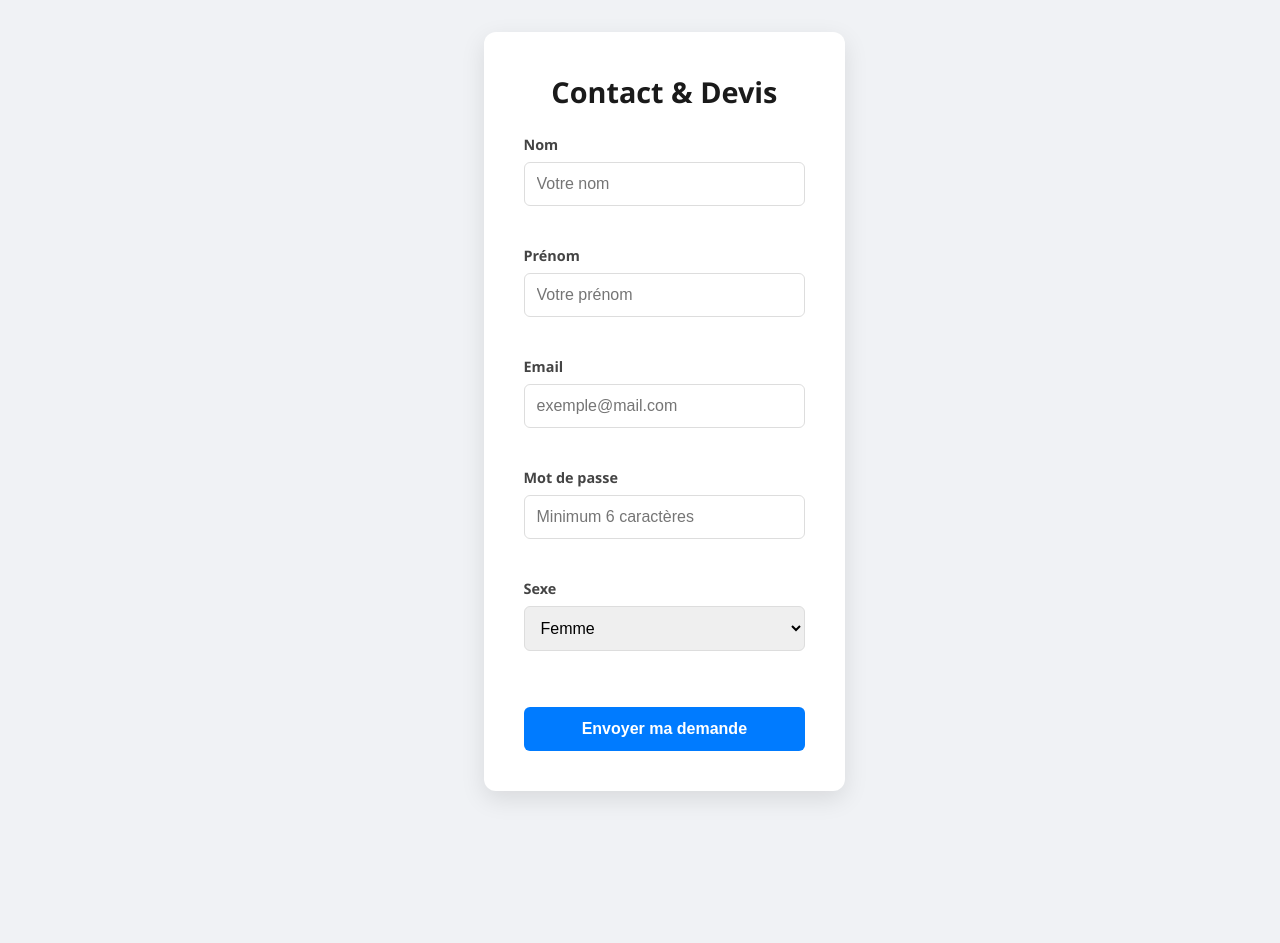
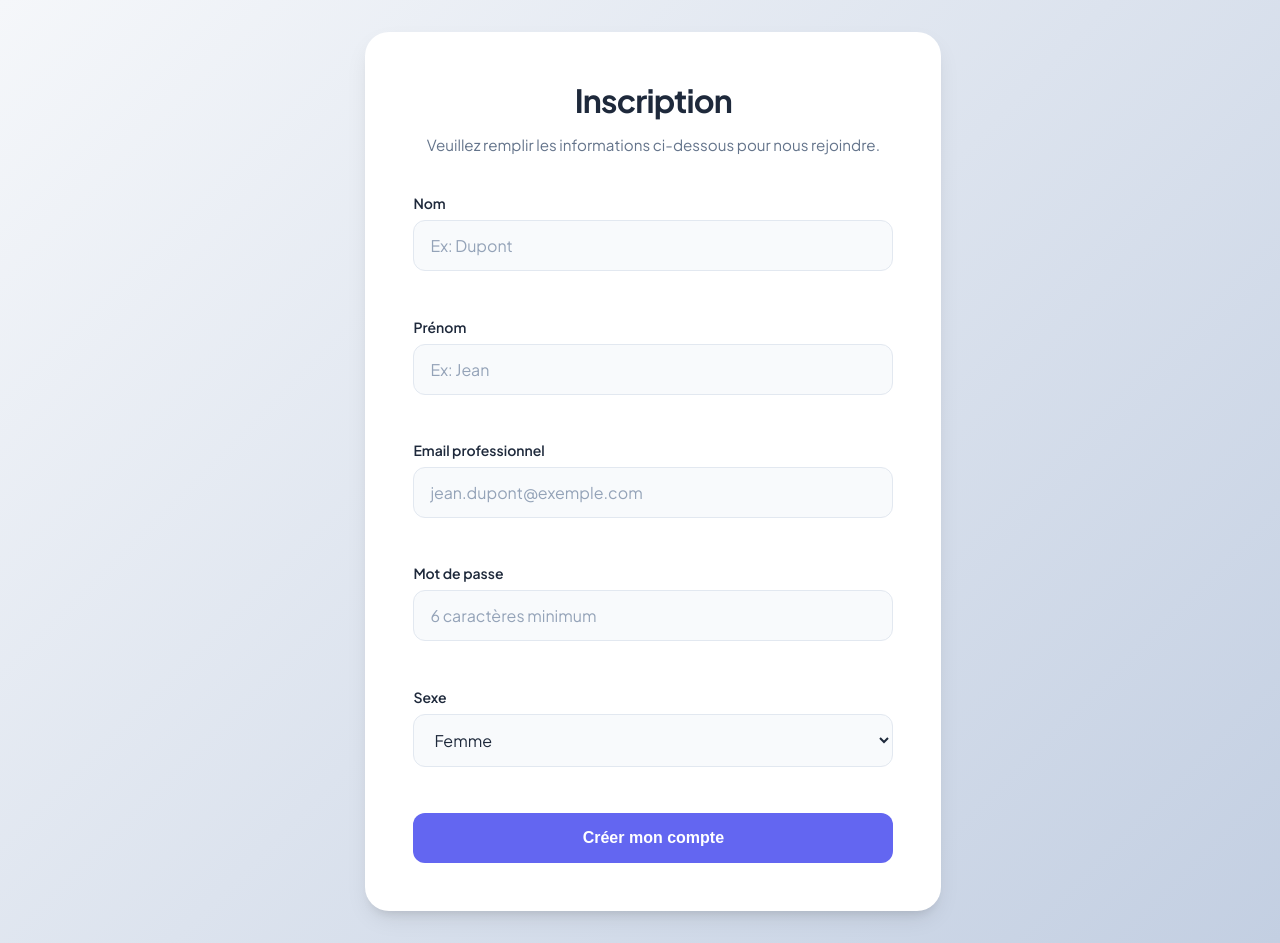
Before and after one commit to cha454/formulaire-firebase, a React (Vite) app: page / in a window 1280 px wide. Before the commit the page ends 823 px from the top, so only its background shows below. Built offline with nearby package versions, Linux system fonts and the light colour scheme; no server answers.

Commit message:
Design : overhaul complet pour un look moderne et premium

```diff
--- a/index.html
+++ b/index.html
@@ -4,6 +4,9 @@
     <meta charset="UTF-8" />
     <meta name="viewport" content="width=device-width, initial-scale=1.0" />
     <title>Formulaire React</title>
+    <link rel="preconnect" href="https://fonts.googleapis.com">
+    <link rel="preconnect" href="https://fonts.gstatic.com" crossorigin>
+    <link href="https://fonts.googleapis.com/css2?family=Plus+Jakarta+Sans:wght@400;500;600;700&display=swap" rel="stylesheet">
   </head>
   <body>
     <div id="root"></div>
--- a/src/App.jsx
+++ b/src/App.jsx
@@ -56,19 +56,13 @@ function App() {
 
   const handleChange = (event) => {
     const { name, value } = event.target;
-
-    // Mise à jour des données
     setFormData((prev) => ({ ...prev, [name]: value }));
-
-    // Validation en temps réel
     const error = validateField(name, value);
     setErrors((prev) => ({ ...prev, [name]: error }));
   };
 
   const handleSubmit = async (event) => {
     event.preventDefault();
-
-    // Validation finale avant envoi
     const newErrors = {};
     Object.keys(formData).forEach(key => {
       const error = validateField(key, formData[key]);
@@ -99,7 +93,6 @@ function App() {
         createdAt: serverTimestamp(),
         userId: auth.currentUser.uid
       });
-
       setSubmitted(true);
       setFormData({ nom: '', prenom: '', email: '', motDePasse: '', sexe: 'femme' });
     } catch (error) {
@@ -114,9 +107,9 @@ function App() {
     return (
       <div className="container">
         <div className="success-container">
-          <div className="success-icon">✓</div>
-          <h1>Merci !</h1>
-          <p>Votre demande a été enregistrée avec succès.</p>
+          <div className="success-icon-wrapper">✓</div>
+          <h1>Succès !</h1>
+          <p className="subtitle">Votre demande a été enregistrée avec succès. Nous vous contacterons bientôt.</p>
           <button onClick={() => setSubmitted(false)}>Retour au formulaire</button>
         </div>
       </div>
@@ -125,12 +118,14 @@ function App() {
 
   return (
     <div className="container">
-      <h1>Contact & Devis</h1>
+      <h1>Inscription</h1>
+      <p className="subtitle">Veuillez remplir les informations ci-dessous pour nous rejoindre.</p>
 
       {message && (
         <div style={{
-          padding: '10px', marginBottom: '20px', borderRadius: '4px',
-          backgroundColor: '#ffebee', color: '#c62828', textAlign: 'center'
+          padding: '12px', marginBottom: '24px', borderRadius: '12px',
+          backgroundColor: '#fff1f2', color: '#e11d48', textAlign: 'center',
+          fontSize: '0.9rem', fontWeight: '500', border: '1px solid #ffe4e6'
         }}>
           {message}
         </div>
@@ -142,7 +137,7 @@ function App() {
           <input
             id="nom" name="nom" type="text"
             className={errors.nom ? 'invalid' : ''}
-            placeholder="Votre nom"
+            placeholder="Ex: Dupont"
             value={formData.nom}
             onChange={handleChange}
             required
@@ -155,7 +150,7 @@ function App() {
           <input
             id="prenom" name="prenom" type="text"
             className={errors.prenom ? 'invalid' : ''}
-            placeholder="Votre prénom"
+            placeholder="Ex: Jean"
             value={formData.prenom}
             onChange={handleChange}
             required
@@ -164,11 +159,11 @@ function App() {
         </div>
 
         <div className="form-group">
-          <label htmlFor="email">Email</label>
+          <label htmlFor="email">Email professionnel</label>
           <input
             id="email" name="email" type="email"
             className={errors.email ? 'invalid' : ''}
-            placeholder="exemple@mail.com"
+            placeholder="jean.dupont@exemple.com"
             value={formData.email}
             onChange={handleChange}
             required
@@ -181,7 +176,7 @@ function App() {
           <input
             id="motDePasse" name="motDePasse" type="password"
             className={errors.motDePasse ? 'invalid' : ''}
-            placeholder="Minimum 6 caractères"
+            placeholder="6 caractères minimum"
             value={formData.motDePasse}
             onChange={handleChange}
             required
@@ -203,9 +198,9 @@ function App() {
           {isSubmitting ? (
             <>
               <span className="spinner"></span>
-              Envoi en cours...
+              Traitement...
             </>
-          ) : "Envoyer ma demande"}
+          ) : "Créer mon compte"}
         </button>
       </form>
     </div>
--- a/src/style.css
+++ b/src/style.css
@@ -1,147 +1,197 @@
+:root {
+  --primary: #6366f1;
+  --primary-hover: #4f46e5;
+  --bg-gradient: linear-gradient(135deg, #f5f7fa 0%, #c3cfe2 100%);
+  --text-main: #1e293b;
+  --text-muted: #64748b;
+  --error: #ef4444;
+  --success: #22c55e;
+  --white: #ffffff;
+  --input-bg: #f8fafc;
+  --shadow: 0 10px 25px -5px rgba(0, 0, 0, 0.1), 0 8px 10px -6px rgba(0, 0, 0, 0.1);
+}
+
 body {
   margin: 0;
   padding: 0;
-  background-color: #f0f2f5;
-  font-family: 'Segoe UI', Tahoma, Geneva, Verdana, sans-serif;
+  background: var(--bg-gradient);
+  font-family: 'Plus Jakarta Sans', sans-serif;
   display: flex;
   justify-content: center;
   align-items: center;
   min-height: 100vh;
+  color: var(--text-main);
 }
 
 .container {
-  background-color: #ffffff;
-  padding: 2.5rem;
-  border-radius: 12px;
-  box-shadow: 0 8px 24px rgba(0, 0, 0, 0.1);
+  background-color: var(--white);
+  padding: 3rem;
+  border-radius: 24px;
+  box-shadow: var(--shadow);
   width: 90%;
-  max-width: 450px;
+  max-width: 480px;
   margin: 2rem auto;
-}
-
-@media (max-width: 480px) {
-  .container {
-    padding: 1.5rem;
-    width: 95%;
-    margin: 1rem auto;
-  }
-
-  h1 {
-    font-size: 1.5rem;
-  }
-
-  input, select, button {
-    padding: 0.6rem;
-    font-size: 0.9rem;
-  }
+  transition: transform 0.3s ease;
 }
 
 h1 {
   margin-top: 0;
-  margin-bottom: 1.5rem;
-  color: #1a1a1a;
-  font-size: 1.8rem;
+  margin-bottom: 0.5rem;
+  color: var(--text-main);
+  font-size: 2rem;
+  font-weight: 700;
   text-align: center;
+  letter-spacing: -0.025em;
+}
+
+.subtitle {
+  text-align: center;
+  color: var(--text-muted);
+  margin-bottom: 2.5rem;
+  font-size: 0.95rem;
 }
 
 .form-group {
-  margin-bottom: 1.25rem;
+  margin-bottom: 1.5rem;
   position: relative;
 }
 
-.error-message {
-  color: #dc3545;
-  font-size: 0.75rem;
-  margin-top: 0.25rem;
-  min-height: 1rem;
+label {
+  display: block;
+  margin-bottom: 0.5rem;
+  font-weight: 600;
+  color: var(--text-main);
+  font-size: 0.875rem;
 }
 
-input.invalid,
-select.invalid {
-  border-color: #dc3545;
+input,
+select {
+  width: 100%;
+  padding: 0.875rem 1rem;
+  border: 1.5px solid #e2e8f0;
+  border-radius: 12px;
+  font-size: 1rem;
+  font-family: inherit;
+  box-sizing: border-box;
+  background-color: var(--input-bg);
+  transition: all 0.2s ease;
+  color: var(--text-main);
 }
 
-input.invalid:focus,
-select.invalid:focus {
-  box-shadow: 0 0 0 3px rgba(220, 53, 69, 0.1);
+input::placeholder {
+  color: #94a3b8;
 }
 
+input:focus,
+select:focus {
+  outline: none;
+  border-color: var(--primary);
+  background-color: var(--white);
+  box-shadow: 0 0 0 4px rgba(99, 102, 241, 0.1);
+}
+
+input.invalid {
+  border-color: var(--error);
+}
+
+input.invalid:focus {
+  box-shadow: 0 0 0 4px rgba(239, 68, 68, 0.1);
+}
+
+.error-message {
+  color: var(--error);
+  font-size: 0.75rem;
+  margin-top: 0.4rem;
+  font-weight: 500;
+  height: 1rem;
+}
+
+button {
+  width: 100%;
+  padding: 1rem;
+  background-color: var(--primary);
+  color: white;
+  border: none;
+  border-radius: 12px;
+  font-size: 1rem;
+  font-weight: 700;
+  cursor: pointer;
+  transition: all 0.2s ease;
+  margin-top: 1rem;
+  display: flex;
+  justify-content: center;
+  align-items: center;
+  gap: 0.75rem;
+}
+
+button:hover:not(:disabled) {
+  background-color: var(--primary-hover);
+  transform: translateY(-1px);
+  box-shadow: 0 4px 12px rgba(99, 102, 241, 0.25);
+}
+
+button:active:not(:disabled) {
+  transform: translateY(0);
+}
+
+button:disabled {
+  opacity: 0.6;
+  cursor: not-allowed;
+  filter: grayscale(0.5);
+}
+
+/* Success State */
 .success-container {
   text-align: center;
-  animation: fadeIn 0.5s ease-out;
+  padding: 1rem 0;
 }
 
-.success-icon {
-  font-size: 4rem;
-  color: #28a745;
-  margin-bottom: 1rem;
+.success-icon-wrapper {
+  width: 80px;
+  height: 80px;
+  background-color: rgba(34, 197, 94, 0.1);
+  color: var(--success);
+  border-radius: 50%;
+  display: flex;
+  align-items: center;
+  justify-content: center;
+  font-size: 2.5rem;
+  margin: 0 auto 1.5rem;
+  animation: scaleIn 0.5s cubic-bezier(0.175, 0.885, 0.32, 1.275);
 }
 
-@keyframes fadeIn {
-  from { opacity: 0; transform: translateY(10px); }
-  to { opacity: 1; transform: translateY(0); }
+@keyframes scaleIn {
+  from { transform: scale(0); }
+  to { transform: scale(1); }
 }
 
+.success-container h1 {
+  color: var(--success);
+}
+
+/* Spinner */
 .spinner {
-  display: inline-block;
-  width: 1rem;
-  height: 1rem;
-  border: 2px solid rgba(255,255,255,.3);
+  width: 1.25rem;
+  height: 1.25rem;
+  border: 2.5px solid rgba(255, 255, 255, 0.3);
+  border-top-color: #fff;
   border-radius: 50%;
-  border-top-color: #fff;
-  animation: spin 1s ease-in-out infinite;
-  margin-right: 0.5rem;
-  vertical-align: middle;
+  animation: spin 0.8s linear infinite;
 }
 
 @keyframes spin {
   to { transform: rotate(360deg); }
 }
 
-label {
-  display: block;
-  margin-bottom: 0.5rem;
-  font-weight: 600;
-  color: #444;
-  font-size: 0.9rem;
+/* Responsive */
+@media (max-width: 640px) {
+  .container {
+    padding: 2rem;
+    width: 92%;
+    border-radius: 20px;
+  }
+
+  h1 {
+    font-size: 1.75rem;
+  }
 }
-
-input,
-select {
-  width: 100%;
-  padding: 0.75rem;
-  border: 1px solid #ddd;
-  border-radius: 6px;
-  font-size: 1rem;
-  box-sizing: border-box;
-  transition: border-color 0.2s, box-shadow 0.2s;
-}
-
-input:focus,
-select:focus {
-  outline: none;
-  border-color: #007bff;
-  box-shadow: 0 0 0 3px rgba(0, 123, 255, 0.1);
-}
-
-button {
-  width: 100%;
-  padding: 0.8rem;
-  background-color: #007bff;
-  color: white;
-  border: none;
-  border-radius: 6px;
-  font-size: 1rem;
-  font-weight: 600;
-  cursor: pointer;
-  transition: background-color 0.2s;
-  margin-top: 1rem;
-}
-
-button:hover {
-  background-color: #0056b3;
-}
-
-button:active {
-  transform: translateY(1px);
-}
```
